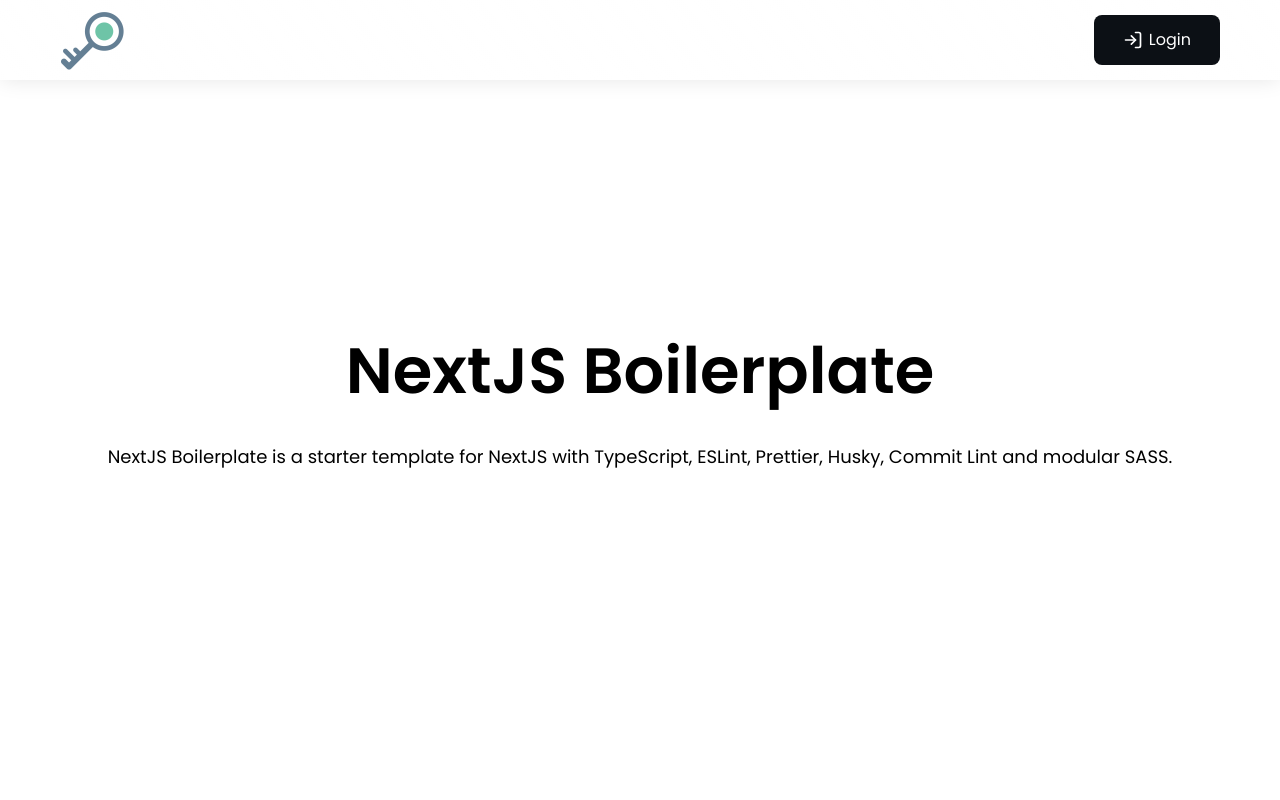
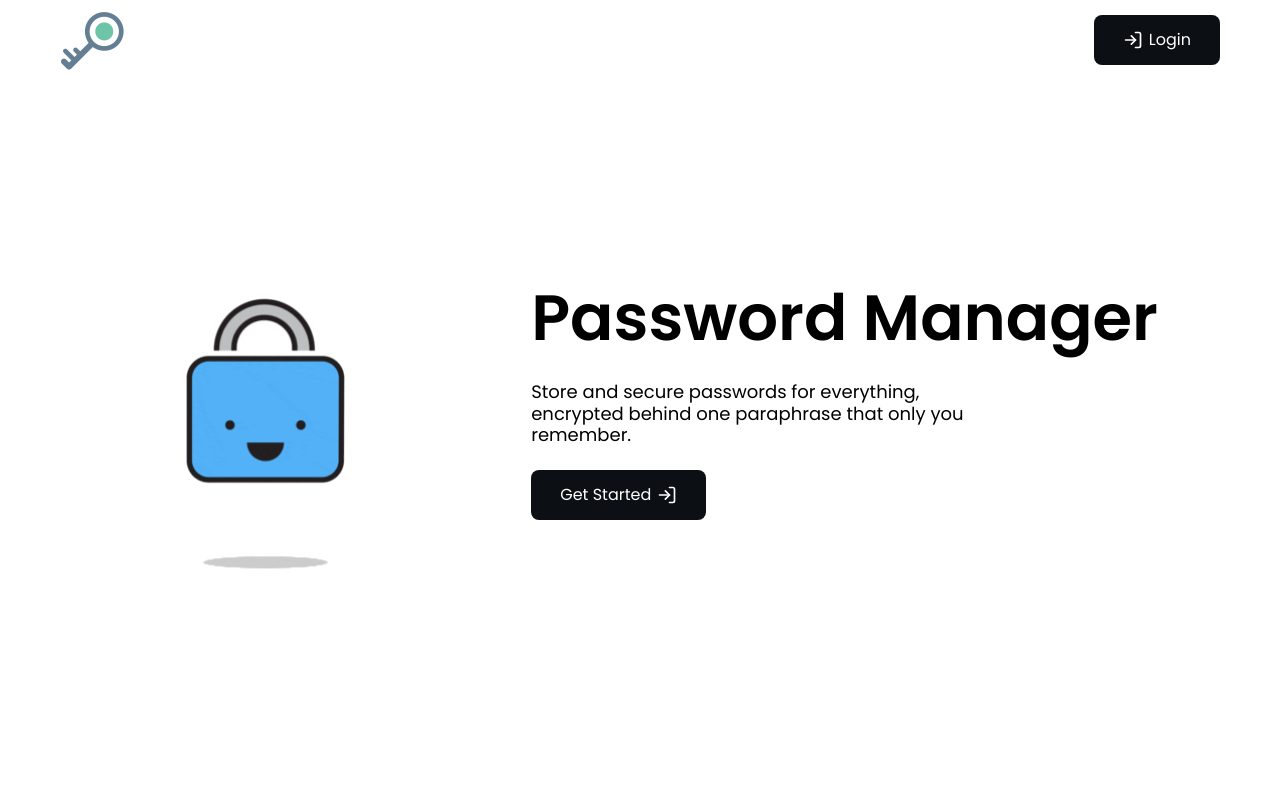
Before and after one commit to akshatmittal61/wault-it-client, a Next.js app: page / in a window 1280 px wide. Shown: the top 800 px of the page. Built offline with nearby package versions, Linux system fonts and the light colour scheme; no server answers.

Commit message:
feat: landing page

```diff
--- a/components/Header/index.tsx
+++ b/components/Header/index.tsx
@@ -4,7 +4,7 @@ import { stylesConfig } from "@/utils";
 import Image from "next/image";
 import Link from "next/link";
 import { useRouter } from "next/router";
-import React, { useEffect, useRef, useState } from "react";
+import React from "react";
 import { FiLogIn } from "react-icons/fi";
 import styles from "./styles.module.scss";
 
@@ -14,33 +14,8 @@ const classes = stylesConfig(styles, "header");
 
 const Header: React.FC<IHeaderProps> = () => {
 	const router = useRouter();
-	const lastScrollTop = useRef<any>(0);
-	const [isNavbarVisible, setIsNavbarVisible] = useState(true);
-
-	const handleScroll = () => {
-		const { pageYOffset } = window;
-		if (pageYOffset > lastScrollTop.current) setIsNavbarVisible(false);
-		else if (pageYOffset < lastScrollTop.current) setIsNavbarVisible(true);
-		lastScrollTop.current = pageYOffset;
-	};
-
-	useEffect(() => {
-		window.addEventListener("scroll", handleScroll, {
-			passive: true,
-		});
-		return () => window.removeEventListener("scroll", handleScroll);
-	}, []);
 	return (
-		<header
-			className={classes("", {
-				"--visible": isNavbarVisible,
-			})}
-			style={{
-				translate: isNavbarVisible
-					? "0"
-					: "0 calc(-1 * var(--head-height))",
-			}}
-		>
+		<header className={classes("")}>
 			<Link href="/">
 				<Image
 					className={classes("-logo")}
--- a/components/Header/styles.module.scss
+++ b/components/Header/styles.module.scss
@@ -10,28 +10,9 @@
 	position: fixed;
 	top: 0;
 	left: 0;
-	z-index: 150;
-	background-image: linear-gradient(
-		to right bottom,
-		rgba(255, 255, 255, 0.4),
-		rgba(255, 255, 255, 0.1)
-	);
-	backdrop-filter: blur(20px);
-
-	@include color-scheme(dark) {
-		background-image: linear-gradient(
-			to right bottom,
-			rgba(0, 0, 0, 0.4),
-			rgba(0, 0, 0, 0.1)
-		);
-	}
 
 	@include responsive(phone) {
 		padding: 16px;
-	}
-
-	&--visible {
-		box-shadow: 0 1px 20px -1px rgba(0, 0, 0, 0.1);
 	}
 
 	a {
--- /dev/null
+++ b/components/Landing/Hero/index.tsx
@@ -0,0 +1,44 @@
+import { routes } from "@/constants";
+import { Button, Typography } from "@/library";
+import { stylesConfig } from "@/utils/functions";
+import Image from "next/image";
+import { useRouter } from "next/router";
+import React from "react";
+import { FiLogIn } from "react-icons/fi";
+import styles from "./styles.module.scss";
+
+interface ILandingHeroProps {}
+
+const classes = stylesConfig(styles, "landing-hero");
+
+const LandingHero: React.FC<ILandingHeroProps> = () => {
+	const router = useRouter();
+	return (
+		<section className={classes("")}>
+			<Image
+				src="/animations/lock.gif"
+				alt="logo"
+				width={480}
+				height={480}
+			/>
+			<div className={classes("-content")}>
+				<Typography size="head-1" as="h1" weight="semi-bold">
+					Password Manager
+				</Typography>
+				<Typography size="lg" as="p">
+					Store and secure passwords for everything, encrypted behind
+					one paraphrase that only you remember.
+				</Typography>
+				<Button
+					icon={<FiLogIn />}
+					iconPosition="right"
+					onClick={() => router.push(routes.LOGIN)}
+				>
+					Get Started
+				</Button>
+			</div>
+		</section>
+	);
+};
+
+export default LandingHero;
--- /dev/null
+++ b/components/Landing/Hero/styles.module.scss
@@ -0,0 +1,29 @@
+@import "@/styles/config/mixins";
+
+.landing-hero {
+	width: 100%;
+	height: 100vh;
+	display: flex;
+	justify-content: center;
+	align-items: center;
+	gap: 24px;
+	padding: 24px;
+
+	img {
+		width: 40%;
+		object-fit: cover;
+	}
+
+	&-content {
+		width: 60%;
+		display: flex;
+		justify-content: center;
+		align-items: flex-start;
+		flex-direction: column;
+		gap: 24px;
+
+		p {
+			width: 60%;
+		}
+	}
+}
--- /dev/null
+++ b/components/Landing/index.ts
@@ -0,0 +1 @@
+export { default as Hero } from "./Hero";
--- a/components/index.ts
+++ b/components/index.ts
@@ -1,5 +1,6 @@
 export * as Auth from "./Auth";
 export * from "./Confirmation";
+export * as Landing from "./Landing";
 export * as Loader from "./Loader";
 import Error from "./Error";
 import Footer from "./Footer";
--- a/pages/index.tsx
+++ b/pages/index.tsx
@@ -1,6 +1,6 @@
 import { authenticatedPage } from "@/client";
+import { Landing } from "@/components";
 import { routes } from "@/constants";
-import { Typography } from "@/library";
 import styles from "@/styles/pages/Home.module.scss";
 import { ServerSideResult } from "@/types";
 import { stylesConfig } from "@/utils";
@@ -8,22 +8,15 @@ import React from "react";
 
 const classes = stylesConfig(styles, "home");
 
-const HomePage: React.FC = () => {
+const LandingPage: React.FC = () => {
 	return (
 		<main className={classes("")}>
-			<Typography size="head-1" as="h1" weight="semi-bold">
-				NextJS Boilerplate
-			</Typography>
-			<Typography size="lg" as="p">
-				NextJS Boilerplate is a starter template for NextJS with
-				TypeScript, ESLint, Prettier, Husky, Commit Lint and modular
-				SASS.
-			</Typography>
+			<Landing.Hero />
 		</main>
 	);
 };
 
-export default HomePage;
+export default LandingPage;
 
 export const getServerSideProps = (context: any): Promise<ServerSideResult> => {
 	return authenticatedPage(context, {
--- a/styles/config/_theme.scss
+++ b/styles/config/_theme.scss
@@ -13,6 +13,7 @@
 	--theme-white: #ffffff;
 	--theme-black: #0d0d0d;
 	--theme-blue: #0511f2;
+	--theme-light-blue: #52b1f7;
 	--theme-grey: #6a84a6;
 	--theme-dark-grey: #617c8c;
 	--theme-green: #6fbfa2;
```
Also changed, not shown: public/animations/lock.gif (added).
